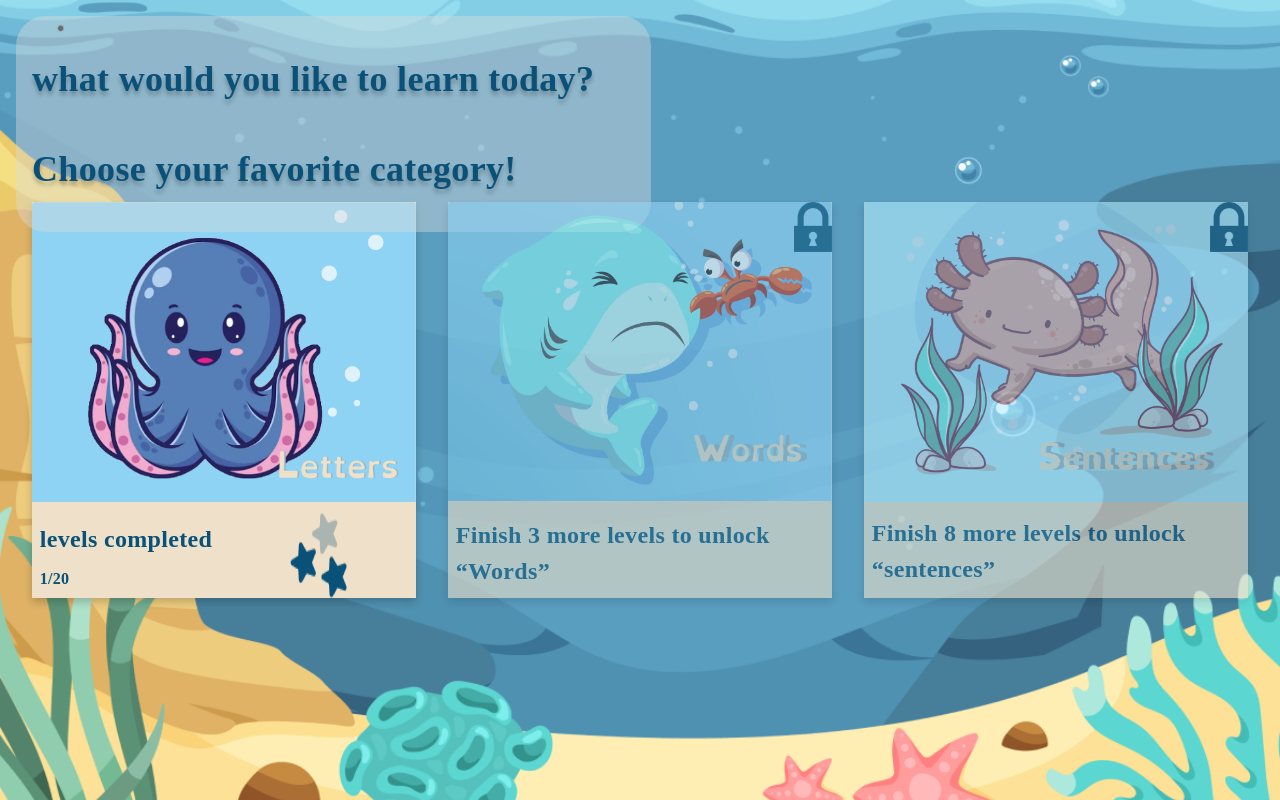
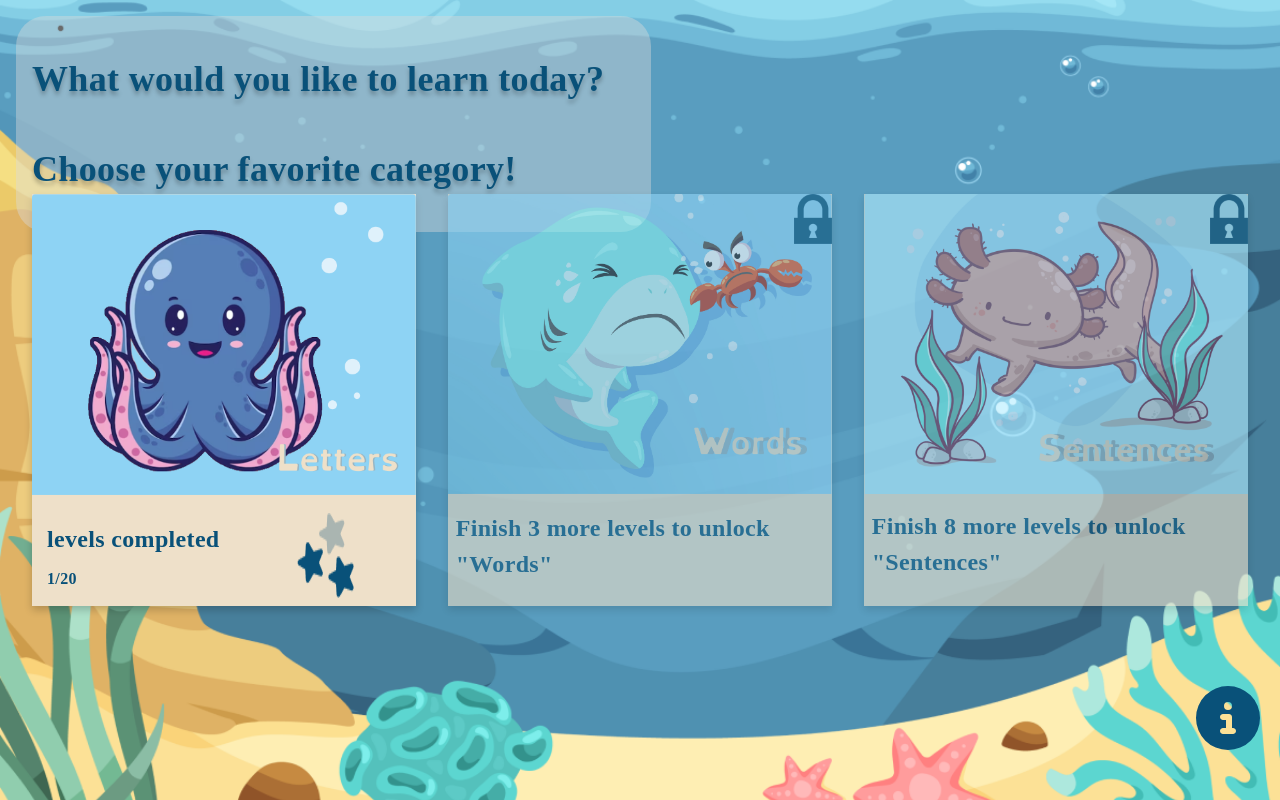
Before and after one commit to ZinebSafira/DIFLA-, a React (Vite) app: page / in a window 1280 px wide. Built offline with nearby package versions, Linux system fonts and the light colour scheme.

Commit message:
finalized coding

```diff
--- a/package.json
+++ b/package.json
@@ -10,6 +10,8 @@
     "preview": "vite preview"
   },
   "dependencies": {
+    "@fortawesome/free-solid-svg-icons": "^6.5.2",
+    "@fortawesome/react-fontawesome": "^0.2.2",
     "react": "^18.2.0",
     "react-dom": "^18.2.0"
   },
--- a/src/App.jsx
+++ b/src/App.jsx
@@ -1,6 +1,4 @@
 import { useState } from 'react'
-import reactLogo from './assets/react.svg'
-import viteLogo from '/vite.svg'
 import './App.css'
 import CategorySelector from './CategorySelector'
 
--- a/src/CategorySelector.css
+++ b/src/CategorySelector.css
@@ -1,14 +1,3 @@
-/* .background-container {
-    background-image: url('./img/background.png');
-    background-size: cover;
-    background-position: center;
-    background-repeat: no-repeat;
-    width: 100vw;
-    height: 100vh;
-    display: flex;
-    justify-content: center;
-    align-items: center;
-} */
 body {
     background-image: url(/src/img/background.png);
     background-size: cover;
@@ -29,85 +18,15 @@ body {
     padding: 0 1rem;
     height: fit-content;
     position: absolute;
-    /* Add this line to enable positioning */
     top: 0;
-    /* Position it at the top */
     left: 0;
-    /* Position it at the left */
     margin: 1rem;
-    /* Optional: Add margin to avoid touching the edges */
-}
-
-.card {
-    box-shadow: 0 4px 8px 0 rgba(0, 0, 0, 0.2);
-    transition: 0.3s;
-    width: 40%;
-    color: black;
-    background-color: #EEE0C9;
-    padding: 0;
-}
-
-.card p {
-    color: #095179;
-    font-family: OpenDyslexic3;
-    font-size: 1.5rem;
-    font-style: normal;
-    font-weight: 700;
-    margin: 0;
-    letter-spacing: 0.326px;
-}
-
-.categoriescard .card:nth-of-type(2),
-.categoriescard .card:nth-of-type(3) {
-    opacity: 0.6;
-    filter: blur(0.25px);
-}
-
-.card p:nth-of-type(2) {
-    font-size: 1rem;
-    padding-top: 10px;
-}
-
-.card img {
-    width: 100%;
 
 }
 
-.card:hover {
-    box-shadow: 0 8px 16px 0 rgba(0, 0, 0, 0.2);
+.info-icon {
+    position: absolute;
+    bottom: 50px;
+    right: 20px;
+
 }
-
-.container {
-    text-align: left;
-    padding: 2%;
-    display: flex;
-    flex-direction: column;
-}
-
-.container-row img {
-    width: fit-content;
-}
-
-.container-row {
-    display: flex;
-    flex-direction: row;
-    gap: 70px;
-}
-
-.categoriescard {
-    display: flex;
-    flex-direction: row;
-    gap: 2rem;
-}
-
-.image-container {
-    position: relative;
-}
-
-.image-container img.lock {
-    position: absolute;
-    top: 0;
-    right: 0;
-    width: fit-content;
-    height: 50px;
-}
--- a/src/CategorySelector.jsx
+++ b/src/CategorySelector.jsx
@@ -1,53 +1,42 @@
-import React from "react";
+// CategorySelector.js
+import React, { useState } from 'react';
 import './CategorySelector.css';
-import letters from "./img/letters-img.png"
-import words from "./img/words.png"
-import sentences from "./img/sentences.png"
-import lock from "./img/lock.png"
-import stars from "./img/stars.png"
+import CategoryCard from './component/CategoryCard';
+import letters from './img/letters-img.png';
+import words from './img/words.png';
+import sentences from './img/sentences.png';
+import { FontAwesomeIcon } from '@fortawesome/react-fontawesome';
+import { faInfoCircle } from '@fortawesome/free-solid-svg-icons';
+import InfoModal from './InfoModal';
+
 export default function CategorySelector() {
+    const [showModal, setShowModal] = useState(false);
+
+    const handleInfoClick = () => {
+        setShowModal(true);
+    };
+
+    const handleCloseModal = () => {
+        setShowModal(false);
+    };
+
     return (
         <>
             <div className="layout">
-                <p>what would you like to learn today?</p>
+                <p>What would you like to learn today?</p>
                 <p>Choose your favorite category!</p>
             </div>
             <div className="categories">
                 <div className="categoriescard">
-                    <div className="card">
-                        <img src={letters}></img>
-                        <div className="container-row">
-
-                            <div className="container">
-                                <p>levels completed</p>
-                                <p>1/20</p>
-
-                            </div>
-                            <img src={stars}></img>
-                        </div>
-                    </div>
-                    <div className="card">
-                        <div className="image-container">
-                            <img src={words} alt="words"></img>
-                            <img src={lock} alt="lock" className="lock"></img>
-                        </div>
-                        <div className="container">
-                            <p>Finish 3 more levels to unlock “Words”</p>
-
-                        </div>
-                    </div>
-                    <div className="card">
-                        <div className="image-container">
-                            <img src={sentences} alt="words"></img>
-                            <img src={lock} alt="lock" className="lock"></img>
-                        </div>
-                        <div className="container">
-                            <p>Finish 8 more levels to unlock “sentences”</p>
-
-                        </div>
-                    </div>
+                    <CategoryCard image={letters} levelsCompleted={1} completed={true} title="Letters" />
+                    <CategoryCard image={words} levelsToUnlock={3} completed={false} title="Words" />
+                    <CategoryCard image={sentences} levelsToUnlock={8} completed={false} title="Sentences" />
                 </div>
             </div>
+            <div className="info-icon">
+                <FontAwesomeIcon icon={faInfoCircle} size="4x" color='#095179' onClick={handleInfoClick} />
+            </div>
+            <InfoModal show={showModal} onClose={handleCloseModal} />
         </>
     );
 }
--- /dev/null
+++ b/src/InfoModal.css
@@ -0,0 +1,40 @@
+.modal-overlay {
+    position: fixed;
+    top: 0;
+    left: 0;
+    right: 0;
+    bottom: 0;
+    background-color: rgba(0, 0, 0, 0.5);
+    display: flex;
+    justify-content: center;
+    align-items: center;
+    z-index: 1000;
+}
+
+.modal-content {
+    background: white;
+    padding: 20px;
+    max-width: 500px;
+    width: 100%;
+    text-align: left;
+    position: relative;
+    border-radius: 20px;
+}
+
+.modal-close-btn {
+    color: red;
+    border: none;
+    font-size: 1.5rem;
+    position: absolute;
+    top: 2px;
+    right: 10px;
+    cursor: pointer;
+    padding: 10px 10px;
+    background: none;
+}
+
+.modal-text {
+    font-size: 1rem;
+    color: #000;
+
+}
--- /dev/null
+++ b/src/InfoModal.jsx
@@ -0,0 +1,20 @@
+// InfoModal.js
+import React from 'react';
+import './InfoModal.css';
+
+const InfoModal = ({ show, onClose }) => {
+    if (!show) {
+        return null;
+    }
+
+    return (
+        <div className="modal-overlay">
+            <div className="modal-content">
+                <button onClick={onClose} className="modal-close-btn">X</button>
+                <p className="modal-text">Op deze pagina kun je letters, woorden of zinnen oefenen, maar je moet bepaalde niveaus bereiken om met woorden of zinnen te starten.</p>
+            </div>
+        </div>
+    );
+};
+
+export default InfoModal;
--- /dev/null
+++ b/src/component/CategoryCard.css
@@ -0,0 +1,73 @@
+.card {
+    box-shadow: 0 4px 8px 0 rgba(0, 0, 0, 0.2);
+    transition: 0.3s;
+    width: 40%;
+    color: black;
+    background-color: #EEE0C9;
+    padding: 0;
+}
+
+.card p {
+    color: #095179;
+    font-family: OpenDyslexic3;
+    font-size: 1.5rem;
+    font-style: normal;
+    font-weight: 700;
+    margin: 0;
+    letter-spacing: 0.326px;
+}
+
+.categoriescard .card:nth-of-type(2),
+.categoriescard .card:nth-of-type(3) {
+    opacity: 0.6;
+    filter: blur(0.25px);
+}
+
+.card p:nth-of-type(2) {
+    font-size: 1rem;
+    padding-top: 10px;
+}
+
+.card img {
+    width: 100%;
+
+}
+
+.card:hover {
+    box-shadow: 0 8px 16px 0 rgba(0, 0, 0, 0.2);
+}
+
+.container {
+    text-align: left;
+    padding: 2%;
+    display: flex;
+    flex-direction: column;
+}
+
+.container-row img {
+    width: fit-content;
+}
+
+.container-row {
+    display: flex;
+    flex-direction: row;
+    gap: 70px;
+}
+
+.categoriescard {
+    display: flex;
+    flex-direction: row;
+    gap: 2rem;
+}
+
+.image-container {
+    position: relative;
+}
+
+.image-container img.lock {
+    position: absolute;
+    top: 0;
+    right: 0;
+    width: fit-content;
+    height: 50px;
+}
--- /dev/null
+++ b/src/component/CategoryCard.jsx
@@ -0,0 +1,29 @@
+// CategoryCard.js
+import React from 'react';
+import lock from '../img/lock.png';
+import stars from '../img/stars.png';
+import './CategoryCard.css';
+
+export default function CategoryCard({ image, levelsCompleted, levelsToUnlock, title, completed }) {
+    return (
+        <div className="card">
+            <div className="image-container">
+                <img src={image} alt={title} />
+                {levelsToUnlock > 0 && !completed && <img src={lock} alt="lock" className="lock" />}
+            </div>
+            <div className="container">
+                {completed ? (
+                    <div className="container-row">
+                        <div className="container">
+                            <p>levels completed</p>
+                            <p>{levelsCompleted}/20</p>
+                        </div>
+                        <img src={stars} alt="stars" />
+                    </div>
+                ) : (
+                    <p>Finish {levelsToUnlock} more levels to unlock "{title}"</p>
+                )}
+            </div>
+        </div>
+    );
+}
```
Also changed, not shown: 1 other file (tests, documents, lock files or other folders).
